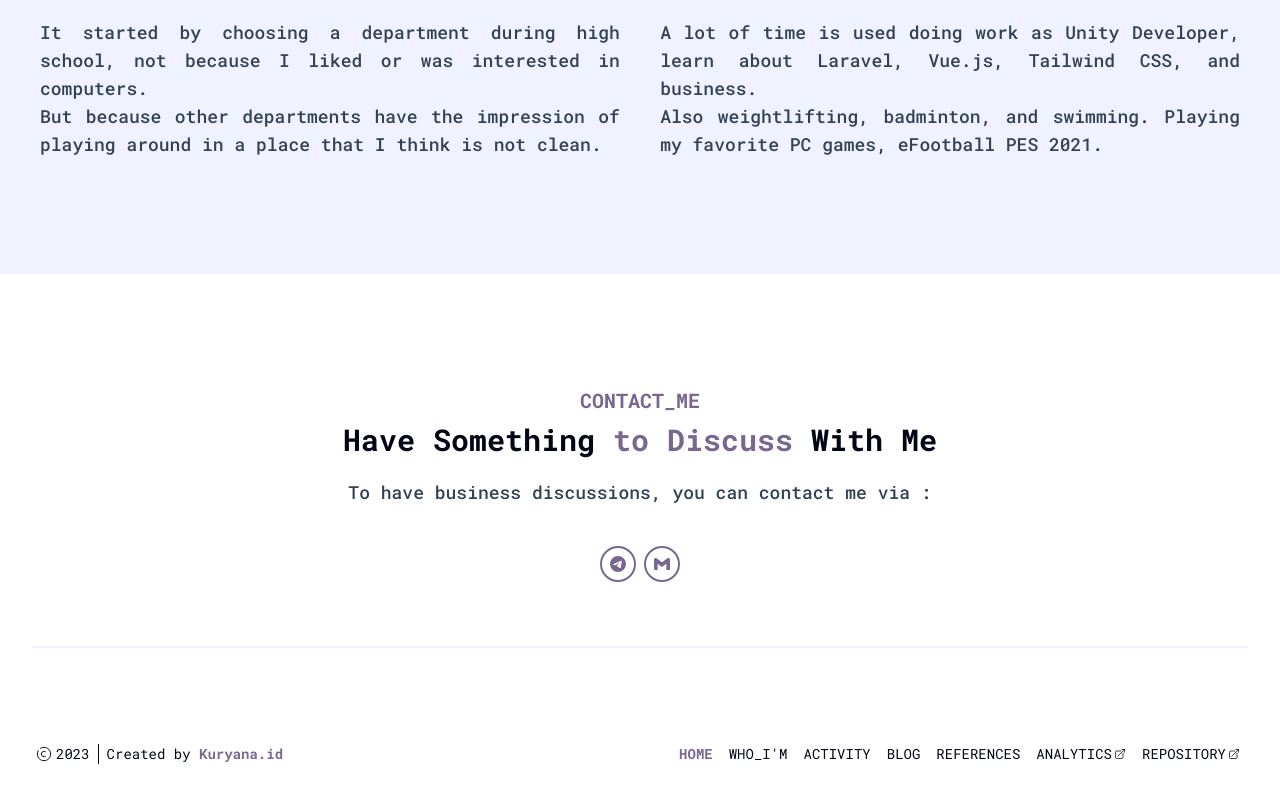
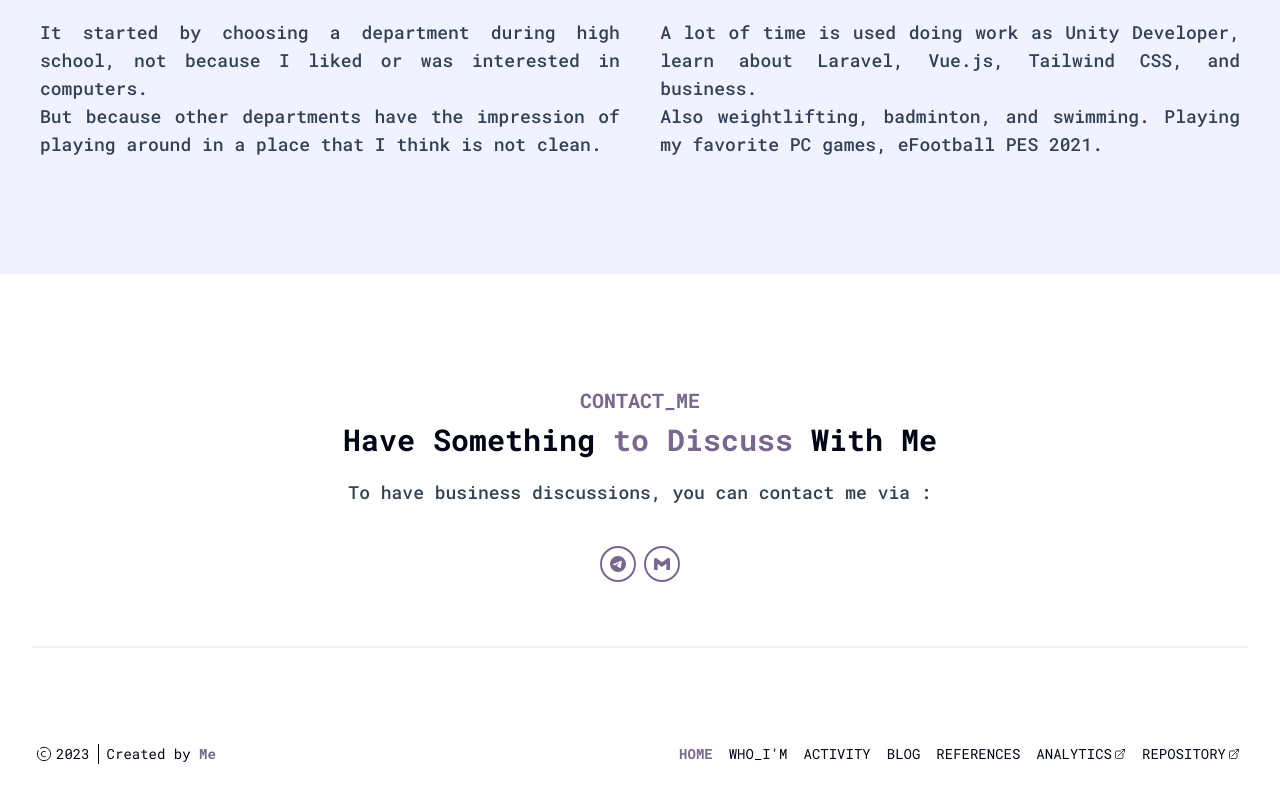
Before and after one commit to erlankurnia/erlankurnia.github.io, a Vue app: page / in a window 1280 px wide. Shown: the part 928-1728 px from the top of the page. Built offline with nearby package versions, Linux system fonts and the light colour scheme.

Commit message:
Update FooterComponent.vue

```diff
--- a/src/components/FooterComponent.vue
+++ b/src/components/FooterComponent.vue
@@ -108,7 +108,7 @@
 						</span>
 						<span class="w-[1px] mx-1 h-full max-h-8 bg-dark"></span>
 						<span class="px-1 rounded-full text-dark"
-							>Created by <a class="font-bold text-primary" target="_blank" href="https://kuryana.id">Kuryana.id</a></span
+							>Created by <a class="font-bold text-primary" target="_blank" href="https://erlankurnia.github.io">Me</a></span
 						>
 					</div>
 				</div>
```
